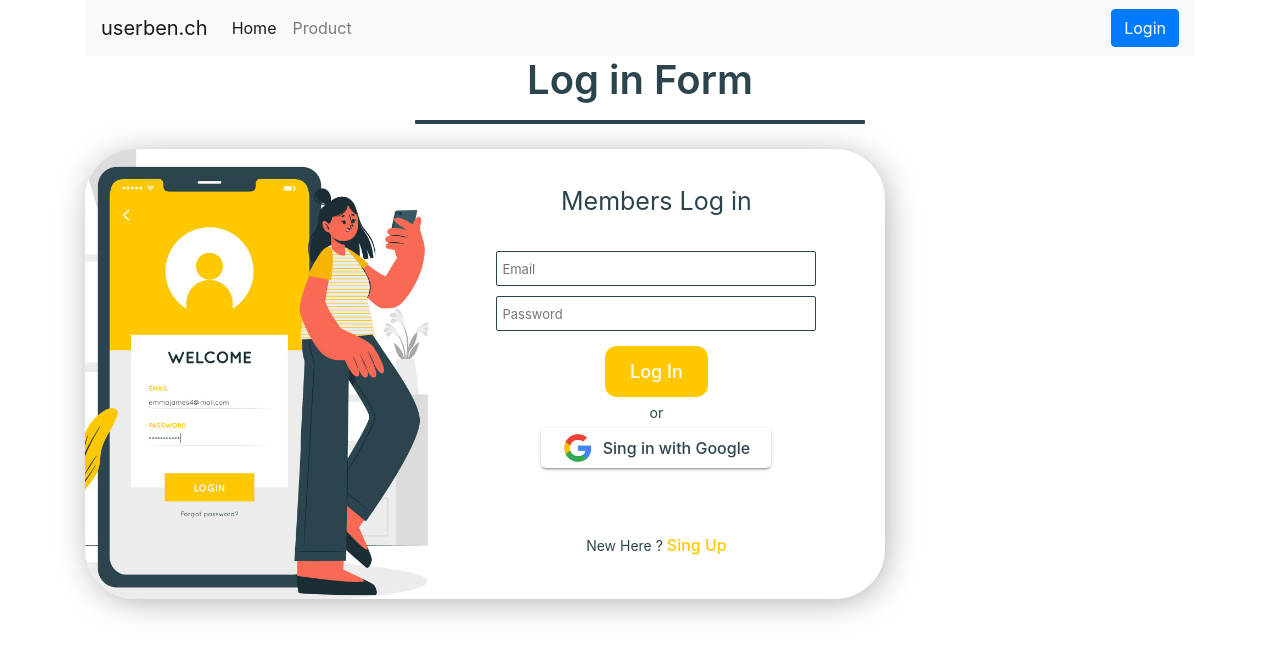
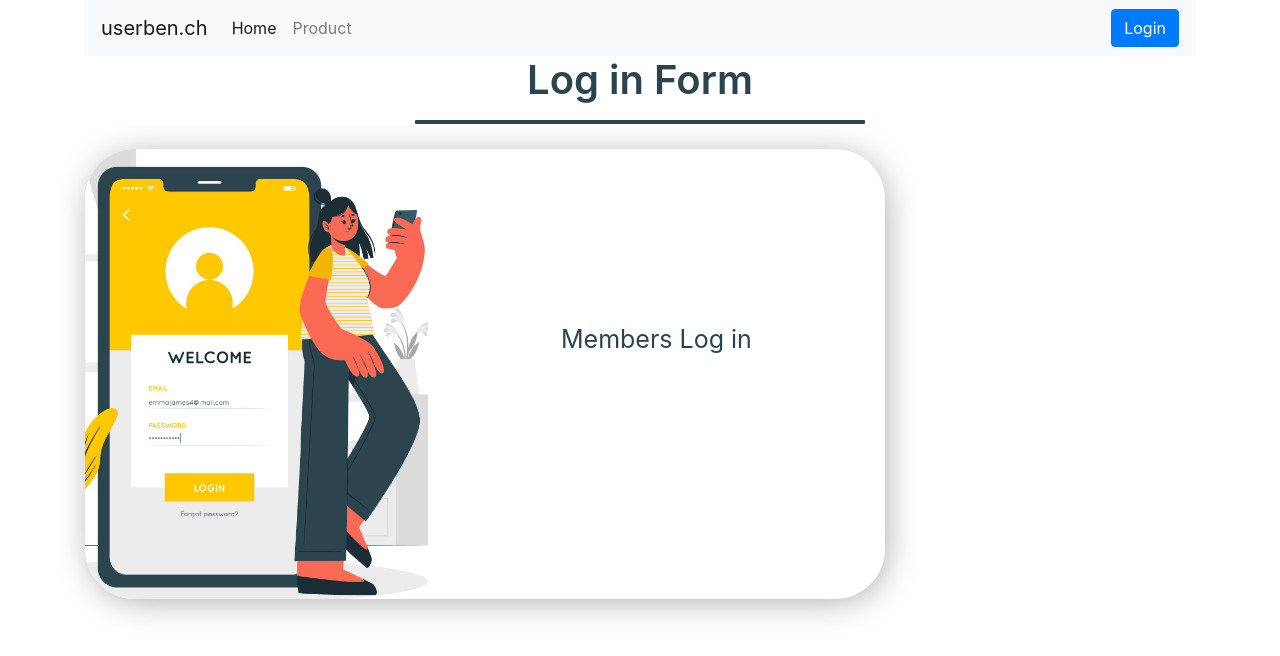
Before and after one commit to hfzi/userbench-front, a React (Create React App) app: page / in a window 1280 px wide. Shown: the top 656 px of the page. Built offline with nearby package versions, Linux system fonts and the light colour scheme; no server answers.

Commit message:
updated login form

```diff
--- a/src/pages/Login/index.jsx
+++ b/src/pages/Login/index.jsx
@@ -54,14 +54,6 @@ function Login() {
         </div>
         <div className={styles.right}>
           <h2 className={styles.from_heading}>Members Log in</h2>
-          <input type="text" className={styles.input} placeholder="Email" />
-          <input type="text" className={styles.input} placeholder="Password" />
-          <button className={styles.btn}>Log In</button>
-          <p className={styles.text}>or</p>
-          <button className={styles.google_btn} onClick={googleAuth}>
-            <img src="./images/google.png" alt="google icon" />
-            <span>Sing in with Google</span>
-          </button>
           <GoogleOAuthProvider clientId="199842155706-5jq4su19pe3fb7oa4jahog0ib891a07t.apps.googleusercontent.com">
             <GoogleLogin
               onSuccess={handleCallbackResponse}
@@ -70,9 +62,6 @@ function Login() {
               }}
             />
           </GoogleOAuthProvider>
-          <p className={styles.text}>
-            New Here ? <Link to="/signup">Sing Up</Link>
-          </p>
         </div>
       </div>
     </div>
```
